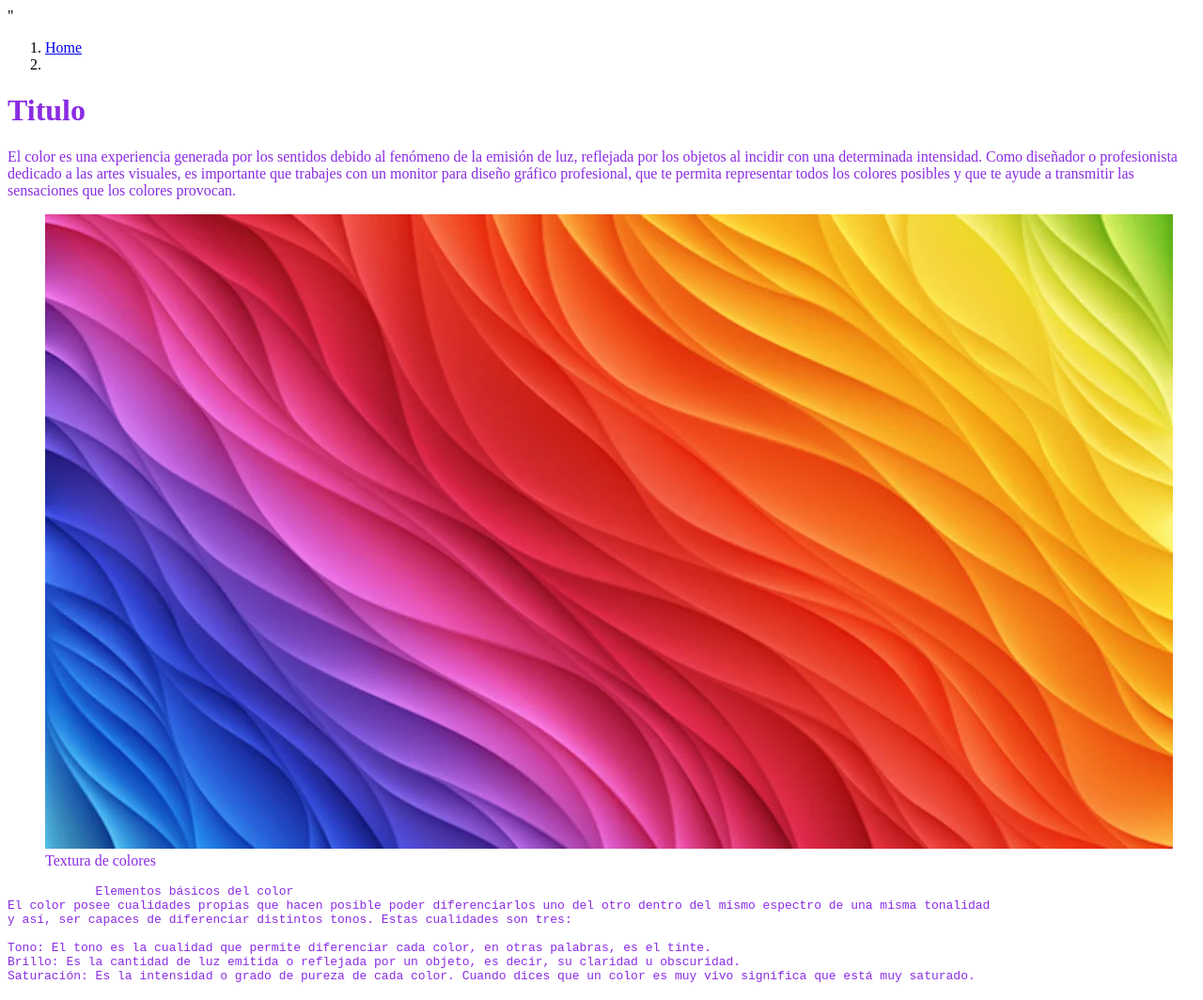
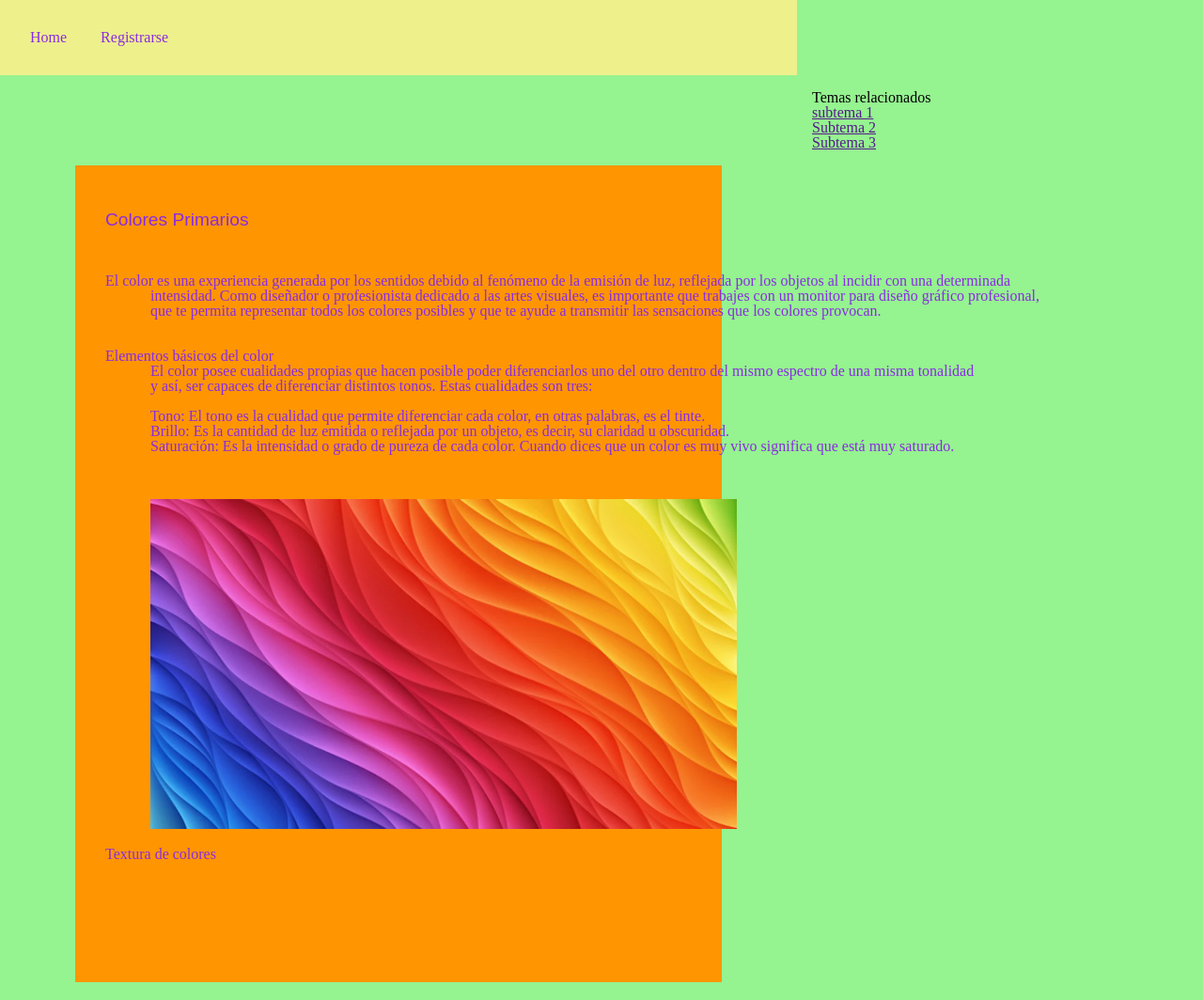
Before and after one commit to AnaBelen2003/PaginaWeb, a plain HTML site: page 31Julio2024/index.html in a window 1280 px wide. Shown: the top 1064 px of the page at 94% size. Drawn offline with nearby package versions, Linux system fonts and the light colour scheme.

Commit message:
07/08/2024
Trabajo en clase

```diff
--- a/31Julio2024/estilos.css
+++ b/31Julio2024/estilos.css
@@ -1,5 +1,89 @@
 /*Esta es mi hoja de estilos, box model*/
 main{
-    padding: Brem;
+    padding: 5rem;
     border: 10px; color: blueviolet;
+    margin: 5rem;
 }
+/*Ejemplo de class y id*/
+img{
+    object-fit: cover;
+    width: 100%;
+}
+.parrafo {
+    line-height: 1,5;
+    color: rgb(226, 43, 180);
+    font font-family: ;
+}
+/* Css grid, mi reticula*/
+body{
+    background-color: rgb(149, 243, 144);
+    display: grid;
+    grid-template-columns: 1fr 1fr 1fr;
+    gap: 1rem;
+}
+main{
+    grid-column-start: 1;
+    grid-column-end: 3;
+    padding: 2rem;
+    background-color: rgb(255, 149, 0);
+}
+
+header{
+    background-color: rgb(238, 240, 140);
+    grid-column-start: 1;
+    grid-column-end: 3;
+    padding: 1rem;
+}
+#logoheader{
+    width: 120px;
+}
+footer{
+    background-color: rgb(50, 115, 235);
+    padding: 2rem;
+    grid-column-start: 1;
+    grid-column-end: 4;
+}
+
+/*Estilos tipográficos*/
+h1{
+    font-family: "six caps", sans-serif;
+    font-weight: 400;
+    font-style: normal;
+    font-size: 1.2rem;
+    line height: 1.8;
+    padding bottom: 1rem;
+}
+
+p{
+    font-family: "pronpt"; san-serif
+    font-weight: 400;
+    font-style: normal;
+    line height: 1.8;
+    padding bottom: 1rem;
+}
+header li{
+    list-style: none;
+    display: inline-block;
+    padding: 1rem 1rem;
+}
+header a{
+    text-decoration: none;
+    color: blueviolet;
+    transition: all; 4s ease 0%;
+}
+header a :hover{
+    color: aquamarine;
+}
+nav{
+    display: flex;
+    justify-content: space-between;
+}
+figcaption{
+    font: ;
+}
+
+/* Estilos de navegación*/
+img{
+    object-fit: cover;
+    width: 100%;
+}
--- a/31Julio2024/index.html
+++ b/31Julio2024/index.html
@@ -1,47 +1,53 @@
 <!DOCTYPE html>
-<html lang="en">
+<html lang="es">
 <head>
     <meta charset="UTF-8">
     <meta name="viewport" content="width=device-width, initial-scale=1.0">
     <title>Los colores</title>
-    <link rel="stylesheet" href="<link rel="stylesheet" href="https://cdnjs.cloudflare.com/ajax/libs/meyer-reset/2.0/reset.min.css" integrity="sha512-NmLkDIU1C/C88wi324HBc+S2kLhi08PN5GDeUVVVC/BVt/9Izdsc9SVeVfA1UZbY3sHUlDSyRXhCzHfr6hmPPw==" crossorigin="anonymous" referrerpolicy="no-referrer" />"
+    <link rel="stylesheet" href="https://cdnjs.cloudflare.com/ajax/libs/meyer-reset/2.0/reset.min.css" integrity="sha512-NmLkDIU1C/C88wi324HBc+S2kLhi08PN5GDeUVVVC/BVt/9Izdsc9SVeVfA1UZbY3sHUlDSyRXhCzHfr6hmPPw==" crossorigin="anonymous" referrerpolicy="no-referrer" />
     <link rel="stylesheet" href="estilos.css">
 </head>
 <body>
     <header>
         <nav>
             <ol>
-                <li><a href="a">Home</a></li>
-                <li><a href="pag2.html"></a></li>
+                <li><a href="#">Home</a></li>
+                <li><a href="pag2.html">Registrarse</a></li>
             </ol>
         </nav>
 
     </header>
     <main>
-        <h1>Titulo</h1>
-        <p>El color es una experiencia generada por los sentidos debido al fenómeno de la emisión de luz, reflejada por los objetos al incidir con una determinada intensidad. Como diseñador o profesionista dedicado a las artes visuales, es importante que trabajes con un monitor para diseño gráfico profesional, que te permita representar todos los colores posibles y que te ayude a transmitir las sensaciones que los colores provocan.</p>
+        <pre>
+        <h1>Colores Primarios</h1>
+
+        <p>El color es una experiencia generada por los sentidos debido al fenómeno de la emisión de luz, reflejada por los objetos al incidir con una determinada
+            intensidad. Como diseñador o profesionista dedicado a las artes visuales, es importante que trabajes con un monitor para diseño gráfico profesional,
+            que te permita representar todos los colores posibles y que te ayude a transmitir las sensaciones que los colores provocan.</p>
+        <p>Elementos básicos del color
+            El color posee cualidades propias que hacen posible poder diferenciarlos uno del otro dentro del mismo espectro de una misma tonalidad
+            y así, ser capaces de diferenciar distintos tonos. Estas cualidades son tres:
+
+            Tono: El tono es la cualidad que permite diferenciar cada color, en otras palabras, es el tinte.
+            Brillo: Es la cantidad de luz emitida o reflejada por un objeto, es decir, su claridad u obscuridad.
+            Saturación: Es la intensidad o grado de pureza de cada color. Cuando dices que un color es muy vivo significa que está muy saturado.</p>
         <figure>
             <img src="imagenes/colors-1200x675-c.webp" alt="diversidad de colores">
             <figcaption>Textura de colores</figcaption>
         </figure>
         <pre>
-            Elementos básicos del color
-El color posee cualidades propias que hacen posible poder diferenciarlos uno del otro dentro del mismo espectro de una misma tonalidad
-y así, ser capaces de diferenciar distintos tonos. Estas cualidades son tres:
 
-Tono: El tono es la cualidad que permite diferenciar cada color, en otras palabras, es el tinte.
-Brillo: Es la cantidad de luz emitida o reflejada por un objeto, es decir, su claridad u obscuridad.
-Saturación: Es la intensidad o grado de pureza de cada color. Cuando dices que un color es muy vivo significa que está muy saturado.
-        </pre>
     </main>
     <aside>
-        <h2>Temas</h2>
+        <h2>Temas relacionados</h2>
         <ol>
             <li><a href="">subtema 1</a></li>
+            <li><a href="">Subtema 2</a></li>
+            <li><a href="">Subtema 3</a></li>
         </ol>
     </aside>
     <footer>
-        <p>Creditos</p>
+        <p>Ana Belen HL</p>
     </footer>
 
 </body>
```
Also changed, not shown: 31Julio2024/pag2.html (+1 -1 lines), 1 other file.
